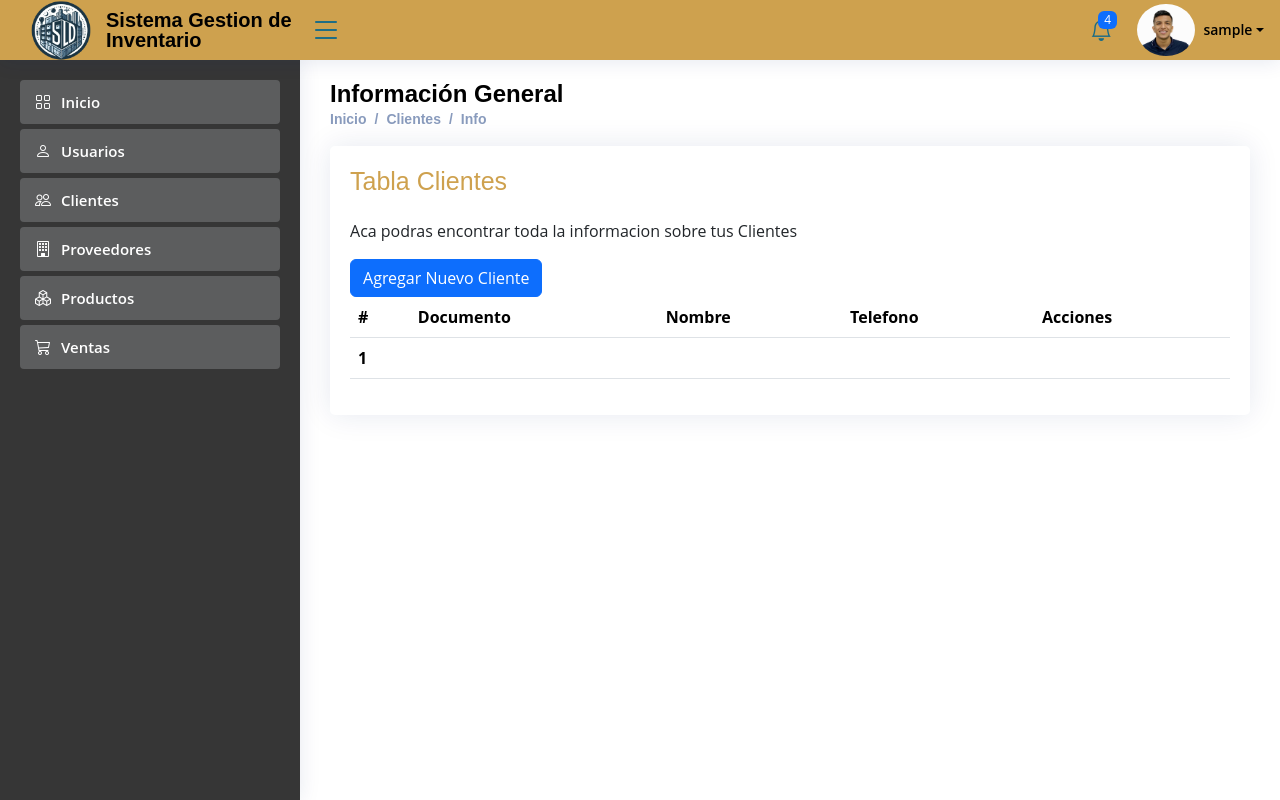
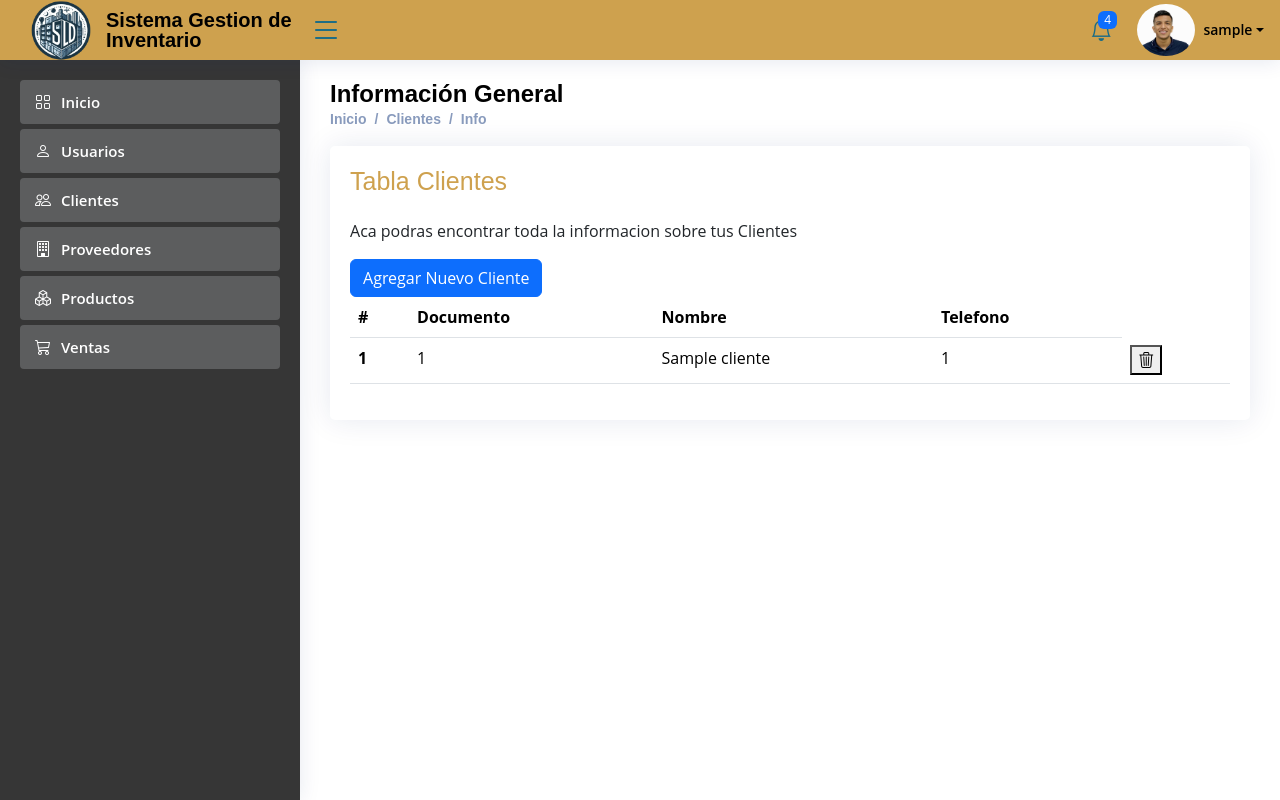
Before and after one commit to DsMapeB/inventario-SLD, a PHP site: page /index.php?accion=cliente in a window 1280 px wide. Run offline with PHP 8.4, Linux system fonts and the light colour scheme; the visitor is signed in with stand-in values (Sample User, id 1); tables that the repository leaves empty hold one stand-in row (values such as "Sample post"); lists and menus that the app fills with data are empty; some libraries are stand-ins or nearby versions.

Commit message:
cambios_funcionales_casa

```diff
--- /dev/null
+++ b/Controlador/controladorCli.php
@@ -0,0 +1,22 @@
+<?php
+    class controladorcli {
+        public function agregarclientes ($doccli, $nomcli, $telcli){
+            $cliente = new cliente($doccli, $nomcli, $telcli);
+            $gestorcliente = new gestorcliente();
+            $result = $gestorcliente->agregarcliente($cliente);
+            if ($result == "0") {
+                echo "<script>alert('No Se Registro Correctamente');</script>";
+                header("Location:index.php?accion=cliente");
+            } else {
+                echo "<script>alert('Registro Exitoso');</script>";
+                header("Location:index.php?accion=cliente");
+            }
+        }
+
+        public function consultarCli(){
+            $gestorcliente = new gestorcliente();
+            $result = $gestorcliente->consultarCli();
+            require_once 'Vista/html/consultarCli.php';
+        }
+    }
+?>
--- /dev/null
+++ b/Modelo/cliente.php
@@ -0,0 +1,24 @@
+<?php
+    class cliente{
+        private $doc_cli;
+        private $nombre_cli;
+        private $telefono_cli;
+
+        public function __construct($doccli, $nomcli, $telcli)
+        {
+            $this->doc_cli = $doccli;
+            $this->nombre_cli = $nomcli;
+            $this->telefono_cli = $telcli;
+        }
+
+        public function obtenerdocumento() {
+            return $this->doc_cli;
+        }
+        public function obtenernombre() {
+            return $this->nombre_cli;
+        }
+        public function obtenertelefono() {
+            return $this->telefono_cli;
+        }
+    }
+?>
--- /dev/null
+++ b/Modelo/gestorCli.php
@@ -0,0 +1,32 @@
+<?php
+    class gestorcliente{
+        public function agregarcliente(cliente $cliente){
+            $conexion = new conexion();
+            $doc_cli = $cliente->obtenerdocumento();
+            $nombre_cli = $cliente->obtenernombre();
+            $telefono_cli = $cliente->obtenertelefono();
+
+            $sql = "INSERT INTO cliente VALUES ('$doc_cli', '$nombre_cli', '$telefono_cli')";
+            $conexion->ejecutar_query($sql);
+
+            $sql2 = "SELECT * FROM cliente WHERE docclie=$doc_cli";
+            $conexion->buscar_query($sql2);
+
+            $validar = $conexion->obtener_filas();
+            if ($validar > 0){
+                $result = $conexion->obtener_resultado();
+                return $result;
+            } else{
+                return 1;
+            }
+        }
+
+        public function consultarCli(){
+            $conexion = new conexion();
+            $sql = "SELECT * FROM cliente";
+            $conexion->buscar_query($sql);
+            $result = $conexion->obtener_resultado();
+            return $result;
+        }
+    }
+?>
--- a/Modelo/gestorPro.php
+++ b/Modelo/gestorPro.php
@@ -1,7 +1,9 @@
 <?php
-    class gestorproveedor{
-        public function agregarproveedor(proveedor $proveedor){
-            $conexion =new conexion();
+class gestorproveedor
+{
+    public function agregarproveedor(proveedor $proveedor)
+    {
+        $conexion = new conexion();
         $nit_pro = $proveedor->obtenernit();
         $nombre_pro = $proveedor->obtenernombre();
         $contacto_pro = $proveedor->obtenercontacto();
@@ -17,14 +19,15 @@
         $conexion->buscar_query($sql2);
 
         $validar = $conexion->obtener_filas();
-                if ($validar>0){
-                    $result=$conexion->obtener_resultado();
+        if ($validar > 0) {
+            $result = $conexion->obtener_resultado();
             return $result;
         } else {
             return 1;
         }
     }
-        public function consultarPro(){
+    public function consultarPro()
+    {
         $conexion = new conexion();
         $sql = "SELECT * FROM proveedores";
         $conexion->buscar_query($sql);
@@ -32,12 +35,12 @@
         return $result;
     }
 
-        public function eliminarPro($proveedor){
+    public function eliminarPro($proveedor)
+    {
         $conexion = new conexion();
         $sql = "DELETE FROM proveedores WHERE nitpro = :proveedor";
-            $params = array(':usuario' => $proveedor);
+        $params = array(':proveedor' => $proveedor);
         $filasAfectadas = $conexion->ejecutar_query_preparado($sql, $params);
         return $filasAfectadas;
     }
 }
-?>
--- a/Vista/html/cliente.php
+++ b/Vista/html/cliente.php
@@ -10,6 +10,10 @@
     <script type="text/javascript" src="Vista/bootstrap-5.3.3-dist/js/bootstrap.bundle.js"></script>
     <link rel="stylesheet" type="text/css" href="Vista/css/estilos.css">
     <link rel="stylesheet" href="Vista/bootstrap-icons/bootstrap-icons.min.css">
+    <link rel="stylesheet" href="Vista/jquery/jquery-ui-1.13.2.custom/jquery-ui-1.13.2.custom/jquery-ui.css">
+    <script src="Vista/jquery/jquery-ui-1.13.2.custom/jquery-ui-1.13.2.custom/jquery-ui.js"></script>
+    <script src="Vista/jquery/jquery.js"></script>
+    <script src="Vista/js/java_.js"></script>
 </head>
 
 <body>
@@ -248,36 +252,11 @@
                                 Agregar Nuevo Cliente
                             </button>
 
-                            <div class="table-responsive">
-                                <table class="table">
-                                    <thead>
-                                        <tr>
-                                            <th scope="col">#</th>
-                                            <th scope="col">Documento</th>
-                                            <th scope="col">Nombre</th>
-                                            <th scope="col">Telefono</th>
-                                            <th scope="col">Acciones</th>
-                                        </tr>
-                                    </thead>
-                                    <tbody>
-                                        <tr>
-                                            <th scope="row">1</th>
-                                            <td></td>
-                                            <td></td>
-                                            <td></td>
-                                            <td></td>
-                                        </tr>
-                                    </tbody>
-                                </table>
-                            </div>
-
-
-
                             <!-- Modal -->
                             <div class="modal fade" id="aggclie" data-bs-backdrop="static" data-bs-keyboard="false" tabindex="-1" aria-labelledby="staticBackdropLabel" aria-hidden="true">
                                 <div class="modal-dialog">
                                     <div class="modal-content">
-                                        <form action="">
+                                        <form action="index.php?accion=ingresarCliente" method="POST" id="agregarcliente">
                                             <div class="modal-header">
                                                 <h1 class="modal-title fs-5" id="staticBackdropLabel">Agregar Nuevo Cliente</h1>
                                                 <button type="button" class="btn-close" data-bs-dismiss="modal" aria-label="Close"></button>
@@ -285,15 +264,15 @@
                                             <div class="modal-body">
                                                 <div class="input-group mb-3">
                                                     <span class="input-group-text" id="basic-addon1">Documento</span>
-                                                    <input type="text" class="form-control" placeholder="Docuemnto del Cliente" aria-label="Documento" aria-describedby="basic-addon1">
+                                                    <input type="text" class="form-control" placeholder="Documento del Cliente" aria-label="Documento" aria-describedby="basic-addon1" name="doccliente" id="doccliente">
                                                 </div>
                                                 <div class="input-group mb-3">
                                                     <span class="input-group-text" id="basic-addon1">Nombre</span>
-                                                    <input type="text" class="form-control" placeholder="Nombre del Producto" aria-label="Nombre" aria-describedby="basic-addon1">
+                                                    <input type="text" class="form-control" placeholder="Nombre del Producto" aria-label="Nombre" aria-describedby="basic-addon1" name="nombrecliente" id="nombrecliente">
                                                 </div>
                                                 <div class="input-group mb-3">
                                                     <label class="input-group-text" for="inputGroupSelect01">Telefono</label>
-                                                    <input type="text" class="form-control" placeholder="Telefono del Cliente" aria-label="Telefono" aria-describedby="basic-addon1">
+                                                    <input type="text" class="form-control" placeholder="Telefono del Cliente" aria-label="Telefono" aria-describedby="basic-addon1" name="telcliente" id="telcliente">
                                                 </div>
                                             </div>
                                             <div class="modal-footer">
@@ -304,7 +283,14 @@
                                     </div>
                                 </div>
                             </div>
+        <div id="cliente"></div>
         </section>
+
+        <script>
+            consultarcli();
+        </script>
+
+        <script src="Vista/js/java.js"></script>
 </body>
 
 </html>
--- /dev/null
+++ b/Vista/html/consultarCli.php
@@ -0,0 +1,39 @@
+<?php
+if ($result->rowCount() > 0) {
+?>
+    <div class="table-responsive">
+        <table class="table">
+            <thead>
+                <tr>
+                    <th scope="col">#</th>
+                    <th scope="col">Documento</th>
+                    <th scope="col">Nombre</th>
+                    <th scope="col">Telefono</th>
+                </tr>
+            </thead>
+            <tbody>
+                <?php
+                $cont = 0;
+                while ($fila = $result->fetch(PDO::FETCH_OBJ)) {
+                    $cont++;
+                ?>
+                    <tr>
+                        <th scope="row"><?php echo $cont ?></th>
+                        <td> <?php echo $fila->docclie; ?></td>
+                        <td><?php echo $fila->nombreclie; ?></td>
+                        <td><?php echo $fila->telefonoclie; ?></td>
+                        <td><button class="icon-button"><i class="bi bi-trash3"></button></td>
+                    </tr>
+                <?php
+                }
+                ?>
+            </tbody>
+        </table>
+    <?php
+} else {
+    ?>
+        <p>No hay Clientes registrados</p>
+    <?php
+}
+    ?>
+    </div>
--- a/Vista/html/consultarPro.php
+++ b/Vista/html/consultarPro.php
@@ -28,7 +28,7 @@ if ($result->rowCount() > 0) {
             <td><?php echo $fila->telefonoPro; ?></td>
             <td><?php echo $fila->direccionPro; ?></td>
             <td><?php echo $fila->ciudadPro; ?></td>
-            <td><button class="icon-button"><i class="bi bi-trash3"></button></td>
+            <td><button class="icon-button" onclick="eliminarpro(<?php echo $fila->nitpro; ?>)"><i class="bi bi-trash3"></button></td>
           </tr>
         <?php
         }
--- a/Vista/html/provee.php
+++ b/Vista/html/provee.php
@@ -249,6 +249,7 @@
                             <!-- Button trigger modal -->
                             <button type="button" class="btn btn-primary" data-bs-toggle="modal" data-bs-target="#aggproveedor">
                                 Agregar Nuevo Proveedor
+
                             </button>
 
                             <!-- Modal -->
@@ -294,8 +295,9 @@
                                     </div>
                                 </div>
                             </div>
+        <div id="proveedor"></div>
         </section>
-        <div id="proveedor"></div>
+
 
         <script>
             consultarpro();
--- a/index.php
+++ b/index.php
@@ -3,8 +3,11 @@ session_start();
 require_once("Controlador/controlador.php");
 require_once("Controlador/controladorUsuario.php");
 require_once("Controlador/controladorPro.php");
+require_once("Controlador/controladorCli.php");
 require_once("Modelo/proveedor.php");
 require_once("Modelo/gestorPro.php");
+require_once("Modelo/gestorCli.php");
+require_once("Modelo/cliente.php");
 require_once("Modelo/conexion.php");
 require_once("Modelo/gestor.php");
 require_once("Modelo/gestorUsuario.php");
@@ -13,6 +16,7 @@ require_once("Modelo/usuario.php");
 $controlador = new controlador();
 $controladorUsuario = new controladorusuario();
 $controladorPro = new controladorproveedor();
+$controladorCli = new controladorcli();
 
 if (isset($_SESSION["usuario"]) && isset($_SESSION["id"])) {
     if (isset($_GET["accion"])) {
@@ -40,6 +44,16 @@ if (isset($_SESSION["usuario"]) && isset($_SESSION["id"])) {
             case 'cliente':
                 $controlador->verpagina("Vista/html/cliente.php");
                 break;
+            case 'ingresarCliente':
+                $controladorCli->agregarclientes(
+                    $_REQUEST["doccliente"],
+                    $_REQUEST["nombrecliente"],
+                    $_REQUEST["telcliente"]
+                );
+                break;
+            case 'consultarCli':
+                $controladorCli->consultarCli();
+                break;
             case 'provee':
                 $controlador->verpagina("Vista/html/provee.php");
                 break;
@@ -55,6 +69,9 @@ if (isset($_SESSION["usuario"]) && isset($_SESSION["id"])) {
                 break;
             case 'consultarPro':
                 $controladorPro->consultarPro();
+                break;
+            case 'eliminarpro':
+                $controladorPro->eliminarPro($_GET["numero"]);
                 break;
             case 'produ':
                 $controlador->verpagina("Vista/html/produ.php");
```
Also changed, not shown: Vista/html/inicio.php (+3 -9 lines), Vista/js/java_.js (+6 -2 lines). Lines whose indentation alone changed are shown as unchanged.
